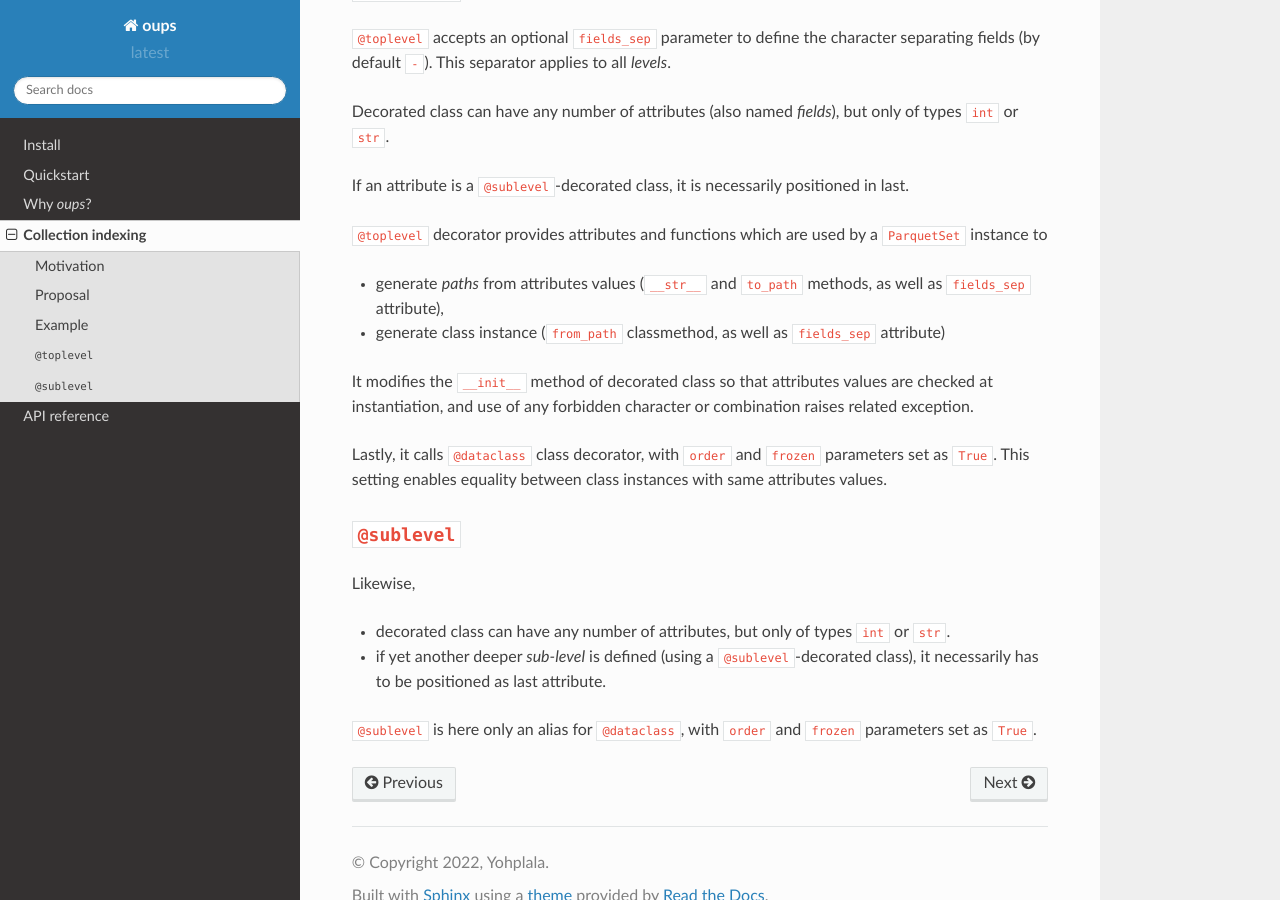
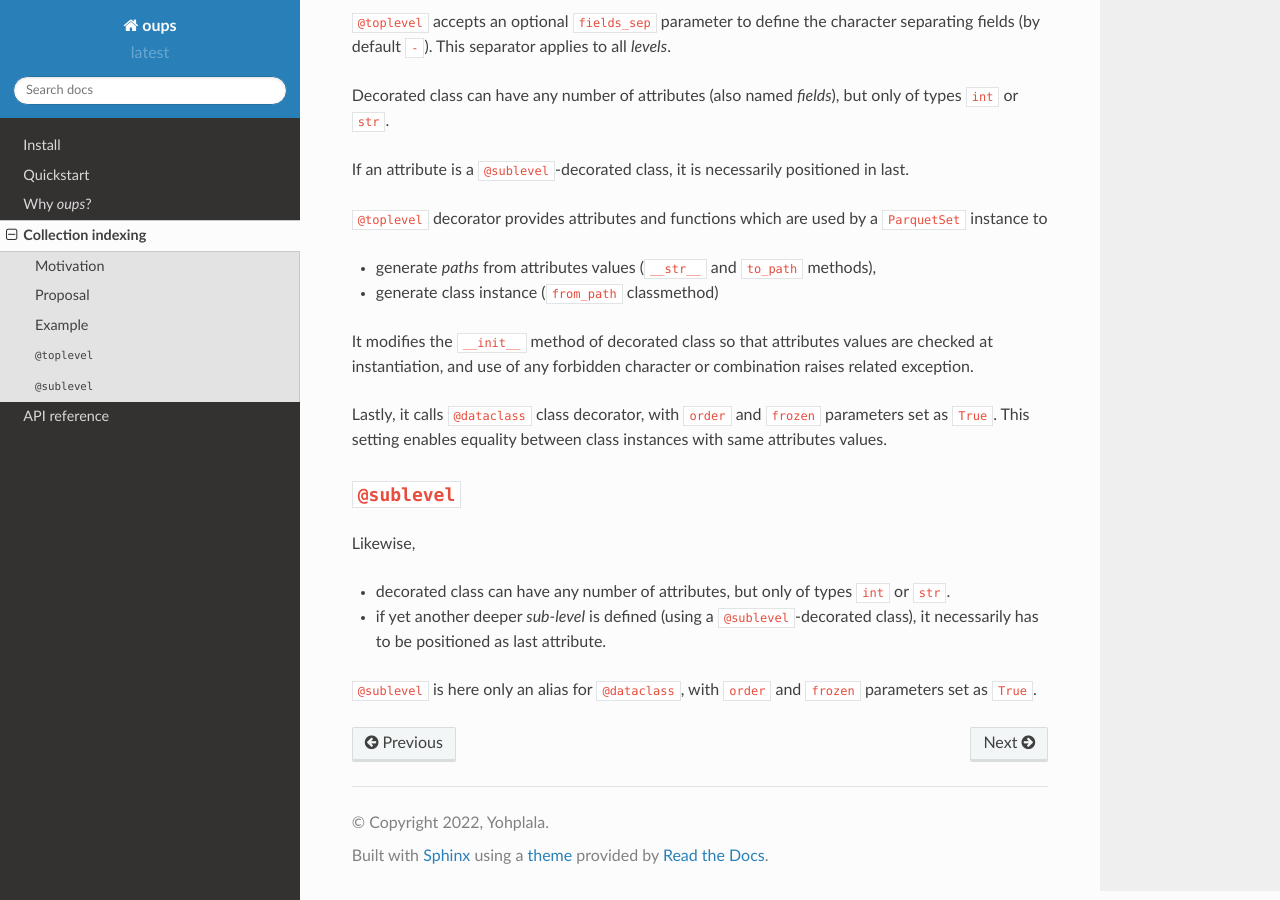
Before and after one commit to yohplala/oups, a Sphinx documentation site: the page built from docs/source/indexing.rst, in a window 1280 px wide and 900 px high, scrolled down 1645 px. Built offline with Sphinx 7.4.7 and the Read the Docs theme 2.0.0, drawn with Linux system fonts in a browser that asks for light colours.

Commit message:
Update indexing.rst

```diff
--- a/docs/source/indexing.rst
+++ b/docs/source/indexing.rst
@@ -39,7 +39,6 @@ Example
     # Define different indexes for temperature in Berlin.
     berlin_1D = Measure('temperature', 'berlin', Sampling('1D'))
     berlin_1W = Measure('temperature', 'berlin', Sampling('1W'))
-
 
     # Store data in a new collection
     from os import path as os_path
@@ -86,8 +85,8 @@ If an attribute is a ``@sublevel``-decorated class, it is necessarily positioned
 
 ``@toplevel`` decorator provides attributes and functions which are used by a ``ParquetSet`` instance to
 
-* generate *paths* from attributes values (``__str__`` and ``to_path`` methods, as well as ``fields_sep`` attribute),
-* generate class instance (``from_path`` classmethod, as well as ``fields_sep`` attribute)
+* generate *paths* from attributes values (``__str__`` and ``to_path`` methods),
+* generate class instance (``from_path`` classmethod)
 
 It modifies the ``__init__`` method of decorated class so that attributes values are checked at instantiation, and use of any forbidden character or combination raises related exception.
 
```
